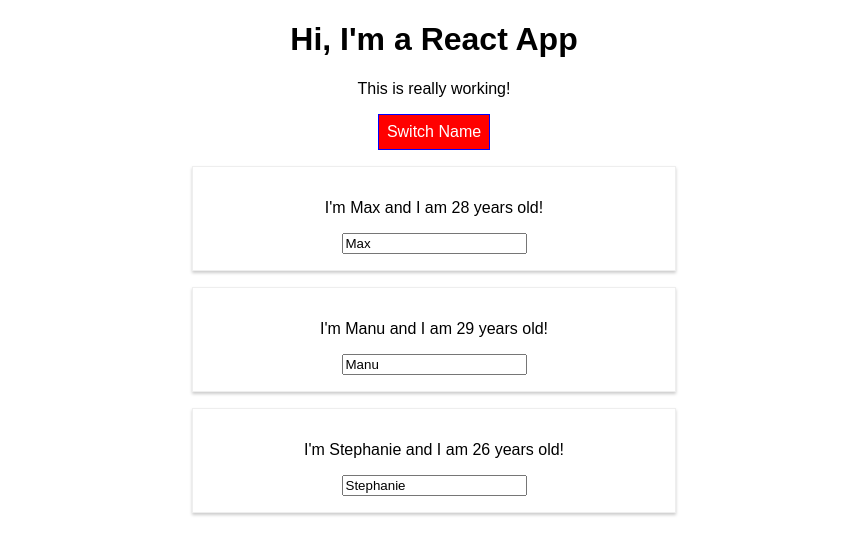
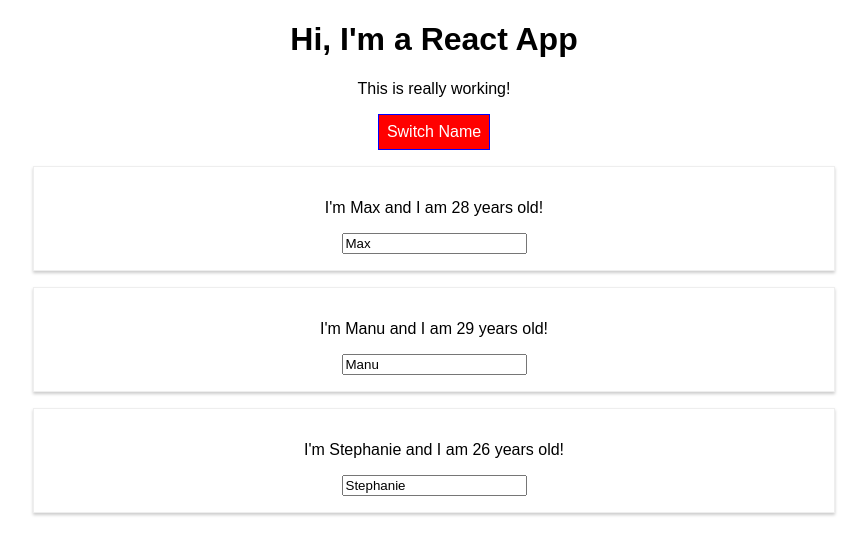
Before and after one commit to stnDani/react, a React (Create React App) app in the folder react-complete-guide/: page / in a window 1280 px wide. Both pictures are taken after a click on the button "Switch Name". Shown: the top 554 px of the page, without its empty margins (206-1073 px from the left). Built offline with nearby package versions, Linux system fonts and the light colour scheme.

Commit message:
removed Radium, added css modules

```diff
--- a/react-complete-guide/src/App.js
+++ b/react-complete-guide/src/App.js
@@ -1,7 +1,6 @@
 import React, { Component } from 'react';
-import './App.css';
+import styles from './App.module.css';
 import Person from './Person/Person';
-import Radium, { StyleRoot } from 'radium';
 
 class App extends Component {
   state = {
@@ -52,11 +51,7 @@ class App extends Component {
       font: 'inherit',
       border: '1px solid blue',
       padding: '8px',
-      cursor: 'pointer',
-      ':hover': {
-        backgroundColor: 'lightgreen',
-        color: 'black'
-      }
+      cursor: 'pointer'
     }
 
     let persons = null;
@@ -76,25 +71,20 @@ class App extends Component {
       );
 
       style.backgroundColor = 'red';
-      style[':hover'] = {
-        backgroundColor: 'salmon',
-        color: 'black'
-      }
     }
 
     const classes = [];
 
     if (this.state.persons.length <= 2) {
-      classes.push('red');
+      classes.push(styles.red);
     }
 
     if (this.state.persons.length <= 1) {
-      classes.push('bold');
+      classes.push(styles.bold);
     }
 
     return (
-      <StyleRoot>
-      <div className="App">
+      <div className={styles.App}>
         <h1>Hi, I'm a React App</h1>
         <p className={classes.join(' ')}>This is really working!</p>
         <button
@@ -102,10 +92,9 @@ class App extends Component {
           onClick={this.togglePersonsHandler}>Switch Name</button>
         {persons}
       </div>
-      </StyleRoot>
     );
     // return React.createElement('div', {className: 'App'}, React.createElement('h1', null, 'Does this work now?'));
   }
 }
 
-export default Radium(App);
+export default App;
--- a/react-complete-guide/src/Person/Person.js
+++ b/react-complete-guide/src/Person/Person.js
@@ -1,16 +1,9 @@
 import React from 'react';
 import './Person.css';
-import Radium from 'radium';
 
 const person = ( props ) => {
-    const style = {
-        '@media (min-width: 500px)' : {
-            width: '450px'
-        }
-    };
-
     return (
-        <div className="Person" style={style}>
+        <div className="Person">
             <p onClick={props.click}>I'm {props.name} and I am {props.age} years old!</p>
             <p>{props.children}</p>
             <input type="type" onChange={props.changed} value={props.name}/>
@@ -18,4 +11,4 @@ const person = ( props ) => {
     )
 };
 
-export default Radium(person);
+export default person;
```
Also changed, not shown: react-complete-guide/package.json (+13 -1 lines), react-complete-guide/src/App.module.css (renamed from react-complete-guide/src/App.css), 1 other file (tests, documents, lock files or other folders).
